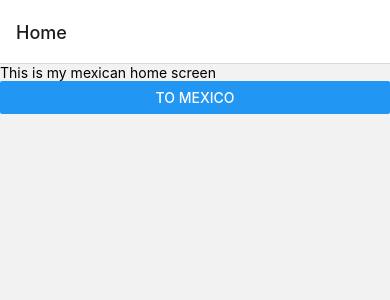
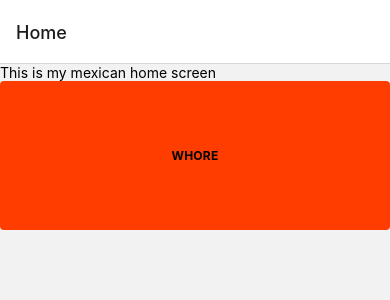
Before and after one commit to davidstyrbjorn/daves-virtual-gym, a React Native app: screen /Home in a window 390 px wide. Shown: the top 300 px of the page. Built offline with nearby package versions, Linux system fonts and the light colour scheme.

Commit message:
digital black

```diff
--- a/src/App.tsx
+++ b/src/App.tsx
@@ -1,23 +1,4 @@
-/**
- * Sample React Native App
- * https://github.com/facebook/react-native
- *
- * Generated with the TypeScript template
- * https://github.com/react-native-community/react-native-template-typescript
- *
- * @format
- */
-
 import React from 'react';
-import {
-  SafeAreaView,
-  ScrollView,
-  StatusBar,
-  StyleSheet,
-  Text,
-  useColorScheme,
-  View,
-} from 'react-native';
 import Routes from './routes';
 
 const App = () => {
@@ -26,13 +7,4 @@ const App = () => {
   );
 };
 
-const styles = StyleSheet.create({
-  text:{
-    fontFamily: "monospace",
-    textAlign: 'center',
-    paddingTop: 30,
-    color: "#160F29"
-  }
-});
-
 export default App;
--- /dev/null
+++ b/src/components/atoms/button.tsx
@@ -0,0 +1,17 @@
+import React from "react";
+import { Button, Text, TouchableHighlight, View } from "react-native";
+import { normalButton } from "../../styles/button-styles";
+import { ButtonProps } from "../../types/props";
+
+const NormalButton: React.FC<ButtonProps> = (props: ButtonProps) => {
+    const style = normalButton(props);
+    return (
+        <View style={{justifyContent: 'center', alignItems: 'center'}}>
+            <TouchableHighlight style={style.button} onPress={props.onPress}>
+                <Text style={style.text}>{props.title}</Text>
+            </TouchableHighlight>
+        </View>
+    );
+}
+
+export default NormalButton;
--- a/src/components/pages/Home.tsx
+++ b/src/components/pages/Home.tsx
@@ -1,6 +1,7 @@
 import React from "react"
-import { Button, Text, View } from "react-native";
+import { Button, GestureResponderEvent, Text, View } from "react-native";
 import { HomeProps } from "../../types/props";
+import NormalButton from "../atoms/button";
 
 const Home : React.FC<HomeProps> = (props: HomeProps) => {
     return (
@@ -8,10 +9,12 @@ const Home : React.FC<HomeProps> = (props: HomeProps) => {
             <Text>
                 This is my mexican home screen
             </Text>
-            <Button title="To mexico" onPress={() => props.navigation.navigate(
-                'Test'
-            )}/>
-
+            <NormalButton
+                    buttonColor="red2" height={64}  width={16} onPress={(event: GestureResponderEvent) => {
+                        console.log("TJA");
+                    }}
+                textColor="black" title="WHORE"
+            />
         </View>
     );
 }
--- a/src/components/pages/Test.tsx
+++ /dev/null
@@ -1,18 +0,0 @@
-import React from "react"
-import { Button, Text, View } from "react-native";
-import { TestProps } from "../../types/props";
-
-const Test : React.FC<TestProps> = (props: TestProps) => {
-    return (
-        <View>
-            <Text>
-                Welcome to mexico
-            </Text>
-            <Button title="Back to mexico" onPress={() => console.log("Hello im in mexico")}>
-
-            </Button>
-        </View>
-    );
-}
-
-export default Test;
--- a/src/routes/index.tsx
+++ b/src/routes/index.tsx
@@ -3,7 +3,6 @@ import { NavigationContainer } from "@react-navigation/native";
 import { createNativeStackNavigator } from "@react-navigation/native-stack";
 
 // Import all 'pages' and give them routes
-import Test from "../components/pages/Test";
 import Home from "../components/pages/Home";
 
 const Stack = createNativeStackNavigator();
@@ -14,7 +13,6 @@ const Routes : React.FC<{}> = () => {
             <Stack.Navigator initialRouteName="Home">
                 {/* Main screens, some of these may have sub-stacks */}
                 <Stack.Screen name="Home" component={Home}/>
-                <Stack.Screen name="Test" component={Test}/>
             </Stack.Navigator>
         </NavigationContainer>
     );
--- /dev/null
+++ b/src/styles/button-styles.ts
@@ -0,0 +1,29 @@
+import { StyleSheet } from "react-native";
+import { ButtonProps } from "../types/props";
+import { buttonColors, neutralColors, textColors } from "./colors";
+
+/*
+Define styles as function so we can pass button props to them and style accordingly
+*/
+
+const normalButton = (props: ButtonProps) => StyleSheet.create({
+    button: {
+        alignItems: 'center',
+        justifyContent: 'center',
+        paddingVertical: props.height,
+        paddingHorizontal: props.width,
+        borderRadius: 4,
+        elevation: 3,
+        backgroundColor: buttonColors[props.buttonColor],
+        alignSelf: 'stretch'
+    },
+    text: {
+        fontSize: 12,
+        lineHeight: 21,
+        fontWeight: 'bold',
+        letterSpacing: 0.25,
+        color: textColors[props.textColor],
+      },
+});
+
+export { normalButton };
--- a/src/styles/colors.ts
+++ b/src/styles/colors.ts
@@ -1,16 +1,20 @@
-export namespace colors {
-    type Neutral = 'white' | 'dave_blue_light' | 'dave_blue_dark';
-    export const neutral: Record<Neutral, string> = {
+export type NeutralColors = 'white' | 'dave_blue_light' | 'dave_blue_dark';
+export const neutralColors: Record<NeutralColors, string> = {
     'white': '#ffffff',
     'dave_blue_light': '#1DC9FF',
     'dave_blue_dark': '#0046AE'
 }
 
-    type Button = 'red1' | 'red2' | 'green1' | 'green2';
-    export const button: Record<Button, string> = {
+export type TextColors = 'black' | 'white';
+export const textColors: Record<TextColors, string> = {
+    'white': '#ffffff',
+    'black': '#000000'
+}
+
+export type ButtonColors = 'red1' | 'red2' | 'green1' | 'green2';
+export const buttonColors: Record<ButtonColors, string> = {
     'red1': '#FF0000',
     'red2': '#FF3D00',
     'green1': '#14FF00',
     'green2': '#00EB7A'
 }
-}
```
Also changed, not shown: src/components/atoms/medium-button.tsx (deleted, +0 -18 lines), src/types/props.ts (+10 -2 lines). Lines whose indentation alone changed are shown as unchanged.
